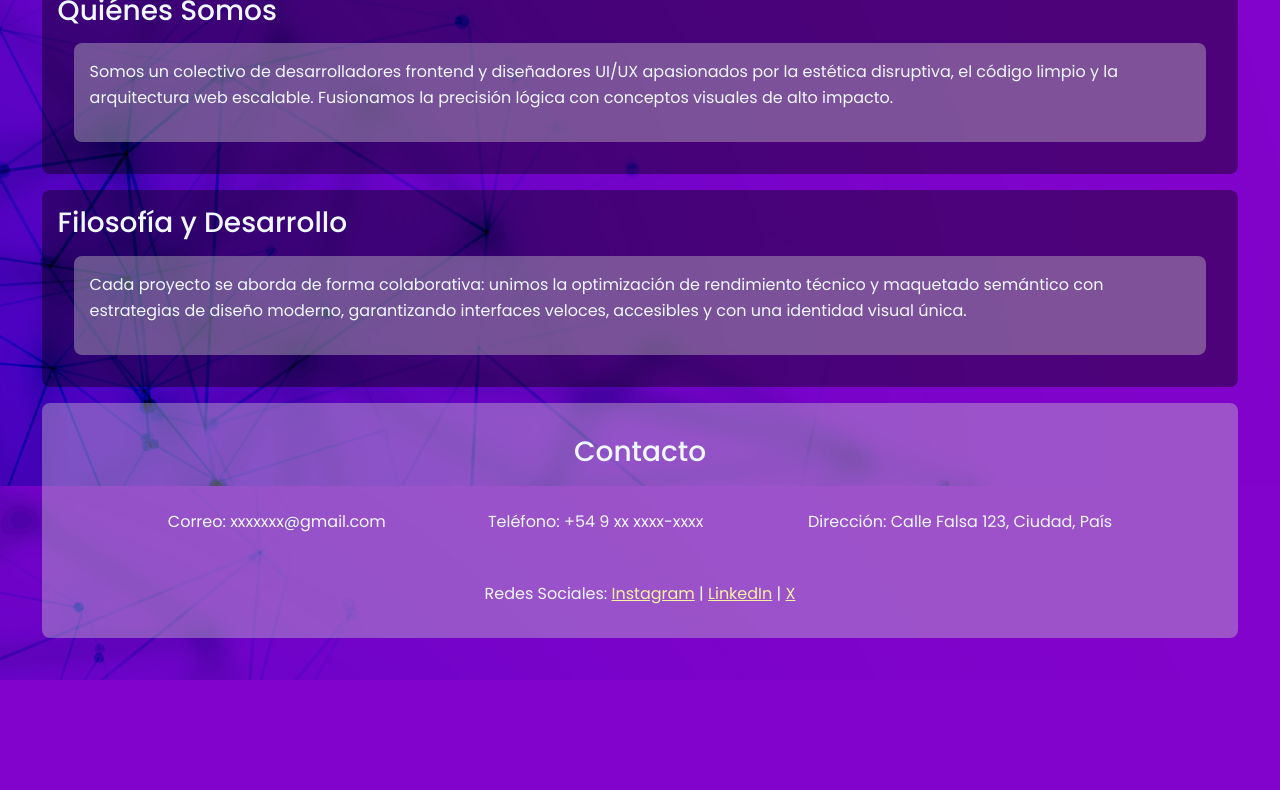
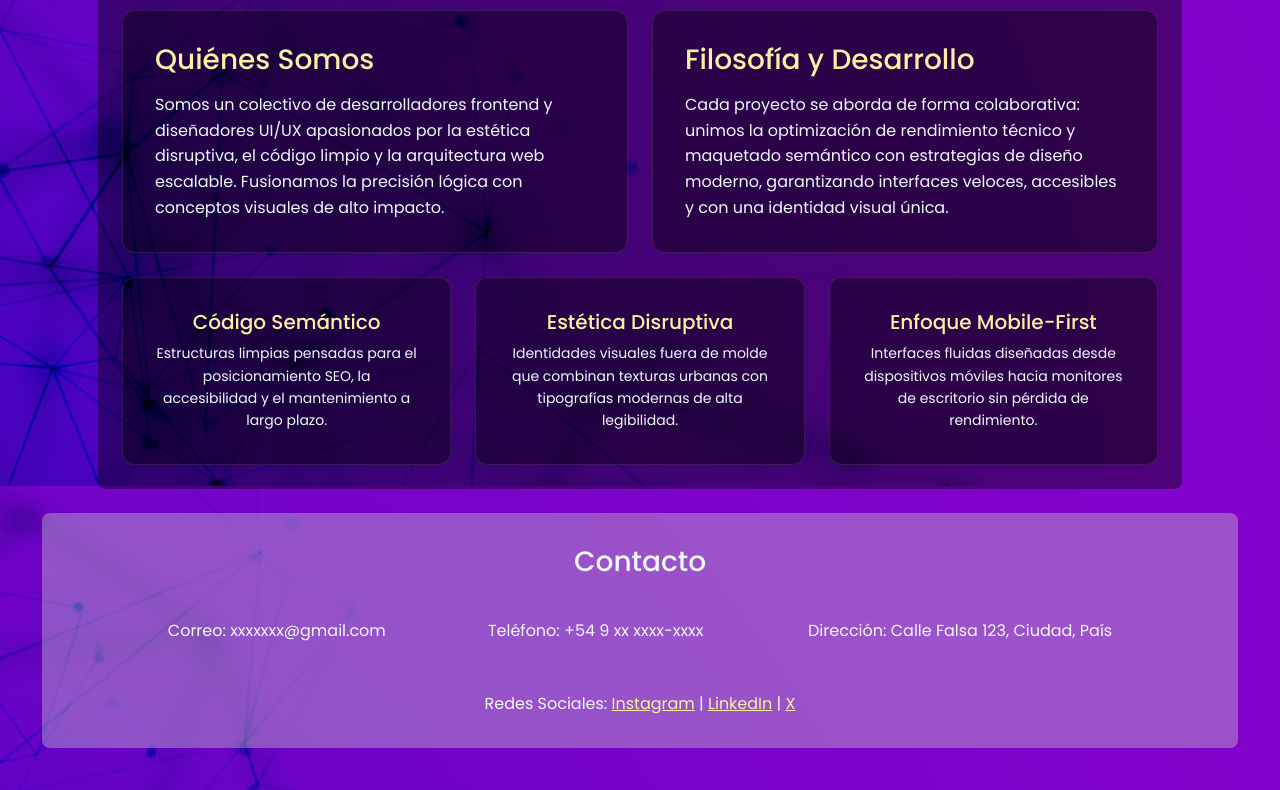
Before and after one commit to Fr4nk0-9izi/Preentrega6-Coderhouse, a plain HTML site: page pages/acerca-nosotros.html in a window 1280 px wide. Shown: the part 314-1104 px from the top of the page. Before the commit the page ends 994 px from the top, so only its background shows below. Drawn offline with nearby package versions, Linux system fonts and the light colour scheme.

Commit message:
feat: estructurar pagina acerca de nosotros con cards de Bootstrap y estilos personalizados

```diff
--- a/css/style.css
+++ b/css/style.css
@@ -275,6 +275,16 @@ footer a:hover {
 
 }
 
+/*  =================================
+    ESTILOS PARA ACERCA-NOSOTROS.HTML
+    =================================*/
+    .card.card-grunge {
+    background-color: var(--color-box-bg);
+    color: var(--color-text-main);
+    border: 1px solid rgba(255, 255, 255, 0.1);
+    border-radius: 0.8rem;
+}
+
 /* ============
    CAROUSEL FAQ
    ============ */
--- a/pages/acerca-nosotros.html
+++ b/pages/acerca-nosotros.html
@@ -41,26 +41,72 @@
         <img src="../assets/img/codigo.png" alt="Imagen de logo con html y css" class="logo-header">
     </header>
 
-    <main>
-        <!-- Título principal de la sección -->
-        <h2>Nuestro Equipo</h2>
+<main class="container my-4">
+    <section class="p-4">
+        <h2 class="mb-4">Nuestra Identidad</h2>
 
-        <!-- Bloque 1: Visión del estudio -->
-        <section>
-            <h3>Quiénes Somos</h3>
-            <article>
-                <p>Somos un colectivo de desarrolladores frontend y diseñadores UI/UX apasionados por la estética disruptiva, el código limpio y la arquitectura web escalable. Fusionamos la precisión lógica con conceptos visuales de alto impacto.</p>
-            </article>
-        </section>
+        <!-- Fila principal: Dos columnas lado a lado en escritorio -->
+        <div class="row g-4 mb-4">
+            <div class="col-12 col-lg-6">
+                <div class="card card-grunge h-100 p-3">
+                    <div class="card-body">
+                        <h3 class="card-title mb-3" style="color: var(--color-secondary);">Quiénes Somos</h3>
+                        <p class="card-text">
+                            Somos un colectivo de desarrolladores frontend y diseñadores UI/UX apasionados por la estética disruptiva, el código limpio y la arquitectura web escalable. Fusionamos la precisión lógica con conceptos visuales de alto impacto.
+                        </p>
+                    </div>
+                </div>
+            </div>
 
-        <!-- Bloque 2: Enfoque técnico -->
-        <section>
-            <h3>Filosofía y Desarrollo</h3>
-            <article>
-                <p>Cada proyecto se aborda de forma colaborativa: unimos la optimización de rendimiento técnico y maquetado semántico con estrategias de diseño moderno, garantizando interfaces veloces, accesibles y con una identidad visual única.</p>
-            </article>
-        </section>
-    </main>
+            <div class="col-12 col-lg-6">
+                <div class="card card-grunge h-100 p-3">
+                    <div class="card-body">
+                        <h3 class="card-title mb-3" style="color: var(--color-secondary);">Filosofía y Desarrollo</h3>
+                        <p class="card-text" >
+                            Cada proyecto se aborda de forma colaborativa: unimos la optimización de rendimiento técnico y maquetado semántico con estrategias de diseño moderno, garantizando interfaces veloces, accesibles y con una identidad visual única.
+                        </p>
+                    </div>
+                </div>
+            </div>
+        </div>
+
+        <!-- Fila secundaria: 3 pilares en tarjetas compactas de Bootstrap -->
+        <div class="row g-4">
+            <div class="col-12 col-md-4">
+                <div class="card card-grunge h-100 p-3 text-center">
+                    <div class="card-body">
+                        <h4 class="h5 mb-2" style="color: var(--color-secondary);">Código Semántico</h4>
+                        <p class="card-text small mb-0">
+                            Estructuras limpias pensadas para el posicionamiento SEO, la accesibilidad y el mantenimiento a largo plazo.
+                        </p>
+                    </div>
+                </div>
+            </div>
+
+            <div class="col-12 col-md-4">
+                <div class="card card-grunge h-100 p-3 text-center">
+                    <div class="card-body">
+                        <h4 class="h5 mb-2" style="color: var(--color-secondary);">Estética Disruptiva</h4>
+                        <p class="card-text small mb-0">
+                            Identidades visuales fuera de molde que combinan texturas urbanas con tipografías modernas de alta legibilidad.
+                        </p>
+                    </div>
+                </div>
+            </div>
+
+            <div class="col-12 col-md-4">
+                <div class="card card-grunge h-100 p-3 text-center">
+                    <div class="card-body">
+                        <h4 class="h5 mb-2" style="color: var(--color-secondary);">Enfoque Mobile-First</h4>
+                        <p class="card-text small mb-0">
+                            Interfaces fluidas diseñadas desde dispositivos móviles hacia monitores de escritorio sin pérdida de rendimiento.
+                        </p>
+                    </div>
+                </div>
+            </div>
+        </div>
+    </section>
+</main>
 
     <footer>
         <div class="footer-content">
```
